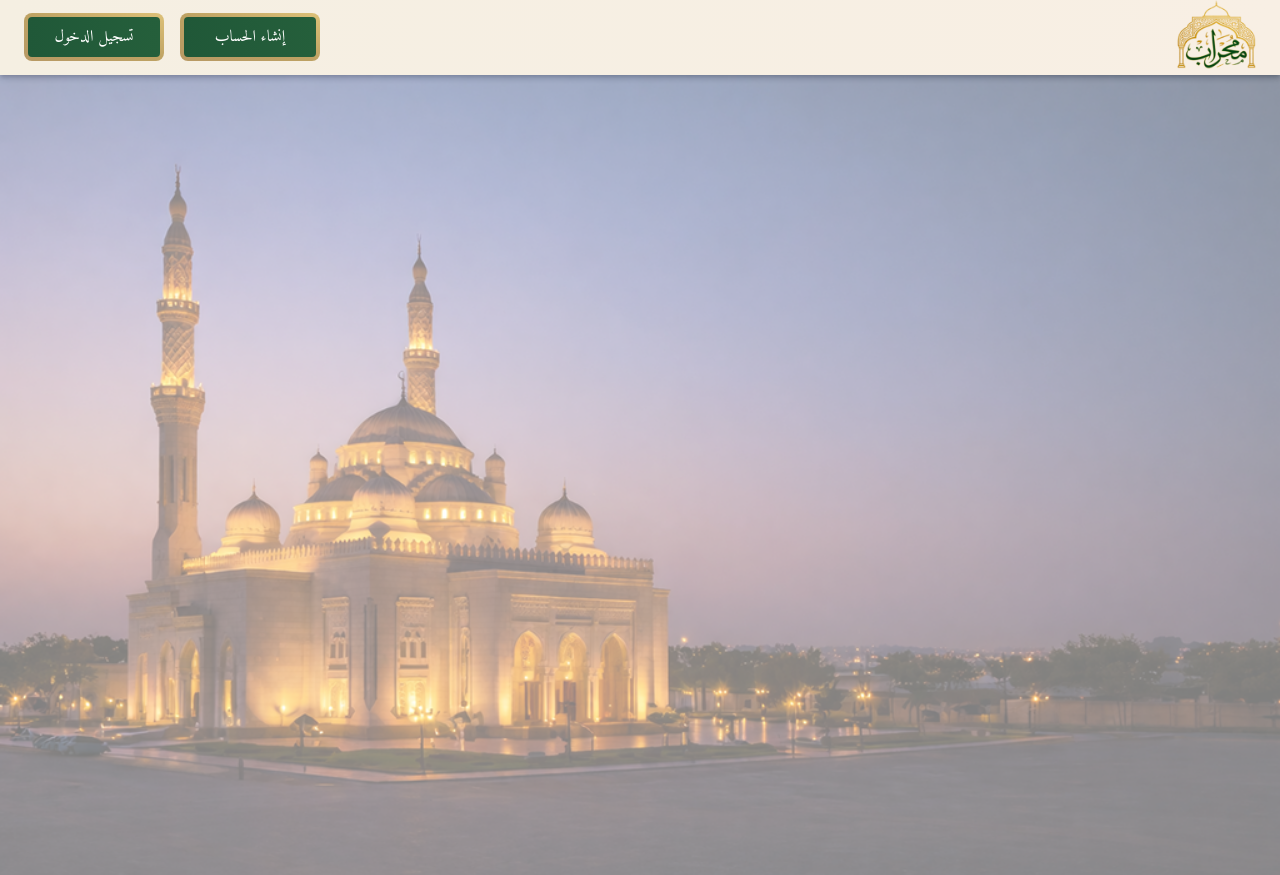
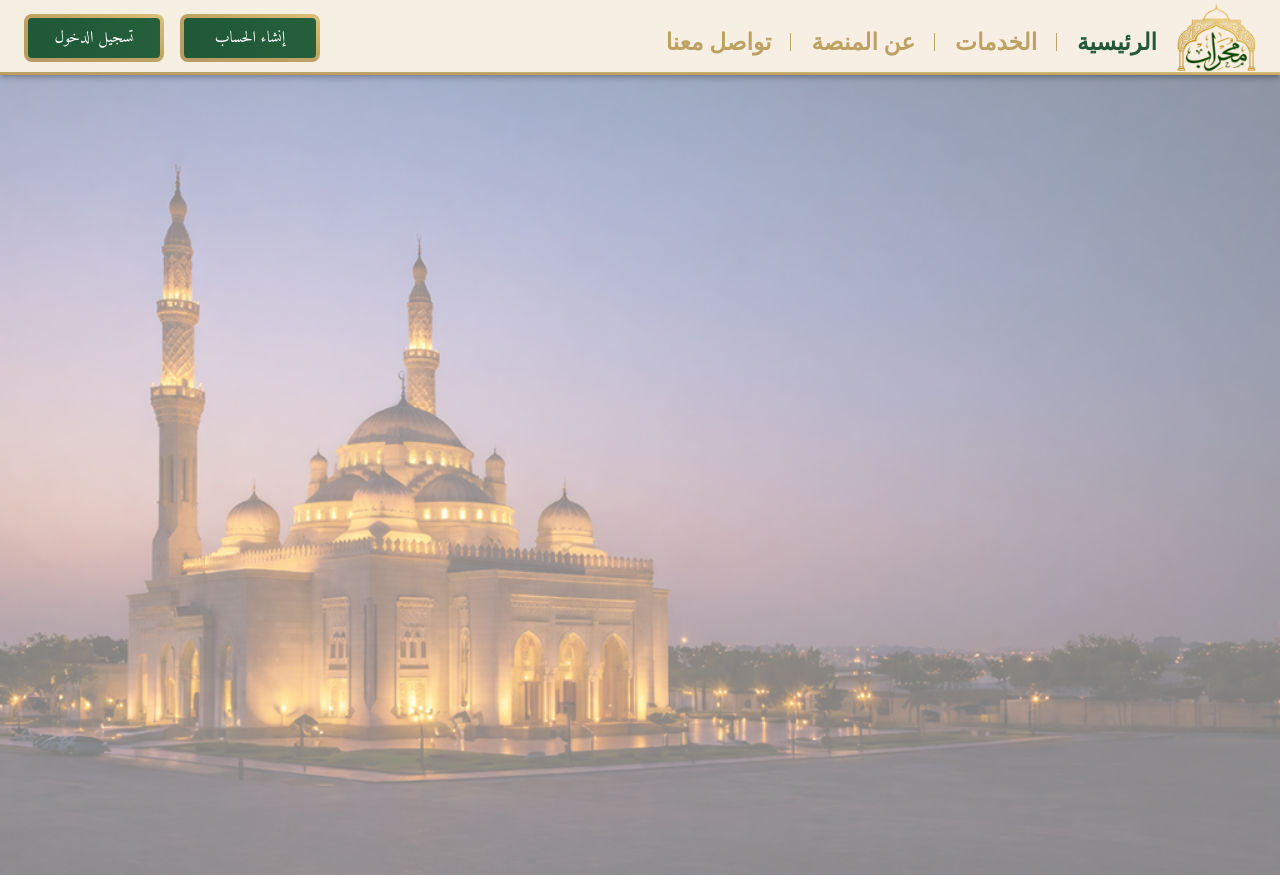
Before and after one commit to ZaidShalabyeh52/mihrab, a React (Vite) app in the folder frontend/: page / in a window 1280 px wide. Built offline with nearby package versions, Linux system fonts and the light colour scheme.

Commit message:
add navigation to Header
add navigation to Header, need to work at smaller screens navigation

```diff
--- a/frontend/src/Theme.js
+++ b/frontend/src/Theme.js
@@ -2,7 +2,10 @@ import { createTheme } from "@mui/material/styles";
 
 const theme = createTheme({
   palette: {
-    main: "#1a5276",
+    main: "#BEA263",
+    secondary: {
+      main: "#21593A",
+    },
   },
   border: {
     light: "#DDC178",
@@ -14,6 +17,7 @@ const theme = createTheme({
     linen: "#F5EFE2",
     button: {
       light: "#255F3B",
+      main: "#21593A",
       dark: "#205838",
     },
   },
--- a/frontend/src/component/Header.jsx
+++ b/frontend/src/component/Header.jsx
@@ -1,17 +1,35 @@
-import { AppBar, Container, Box } from "@mui/material";
+import { AppBar, Container, Box, Link as MuiLink } from "@mui/material";
 import logo from "/images/mihrab-logo.png";
 import { LoginButton, SignupButton } from "./buttons/AuthButtons";
+import { Link as RouterLink, useLocation } from "react-router-dom";
+
+const links = [
+  { name: "تواصل معنا", path: "/contact", key: "contact" },
+  { name: "عن المنصة", path: "/about", key: "about" },
+  { name: "الخدمات", path: "/services", key: "services" },
+  { name: "الرئيسية", path: "/", key: "home" },
+];
 
 export default function Header() {
+  const { pathname } = useLocation();
+
   return (
     <AppBar
-      position="static"
+      position="relative"
       sx={{
         display: "flex",
-
         alignItems: "center",
         background: (theme) => theme.gradients.background,
         height: { xs: "auto", md: 75 },
+        "&::after": {
+          content: '""',
+          position: "absolute",
+          left: 0,
+          right: 0,
+          bottom: 0,
+          height: "3px",
+          background: (theme) => theme.gradients.gold,
+        },
       }}
     >
       <Container
@@ -20,13 +38,67 @@ export default function Header() {
           display: "flex",
           justifyContent: "space-between",
           alignItems: "center",
+          height: "100%",
         }}
       >
         <Box sx={{ display: "flex", gap: 2 }}>
           <LoginButton />
           <SignupButton />
         </Box>
-        <Box>
+
+        <Box
+          sx={{
+            display: "flex",
+            justifyContent: "center",
+            alignItems: "center",
+            gap: 0,
+          }}
+        >
+          {links.map((link, index) => (
+            <MuiLink
+              component={RouterLink}
+              key={link.key}
+              to={link.path}
+              sx={{
+                textDecoration: "none",
+                position: "relative",
+                display: "flex",
+                alignItems: "center",
+                mt: 1,
+                color: (theme) =>
+                  pathname === link.path
+                    ? theme.palette.secondary.main
+                    : theme.palette.main,
+                fontSize: { xs: "1.2rem", md: "1.45rem" },
+                fontWeight: 700,
+                px: 2.5,
+                py: 0.5,
+                transition: "all 0.3s ease",
+
+                "&:hover": {
+                  color: (theme) => theme.palette.secondary.main,
+                  textShadow: (theme) =>
+                    `0 0 8px ${theme.palette.secondary.main}40`,
+                },
+
+                ...(index !== links.length - 1 && {
+                  "&::before": {
+                    content: '""',
+                    position: "absolute",
+                    right: 0,
+                    top: "50%",
+                    transform: "translateY(-50%)",
+                    height: "50%",
+                    width: "1px",
+                    bgcolor: (theme) => theme.border.main,
+                  },
+                }),
+              }}
+            >
+              {link.name}
+            </MuiLink>
+          ))}
+
           <img src={logo} alt="Mihrab Logo" height={70} />
         </Box>
       </Container>
```
